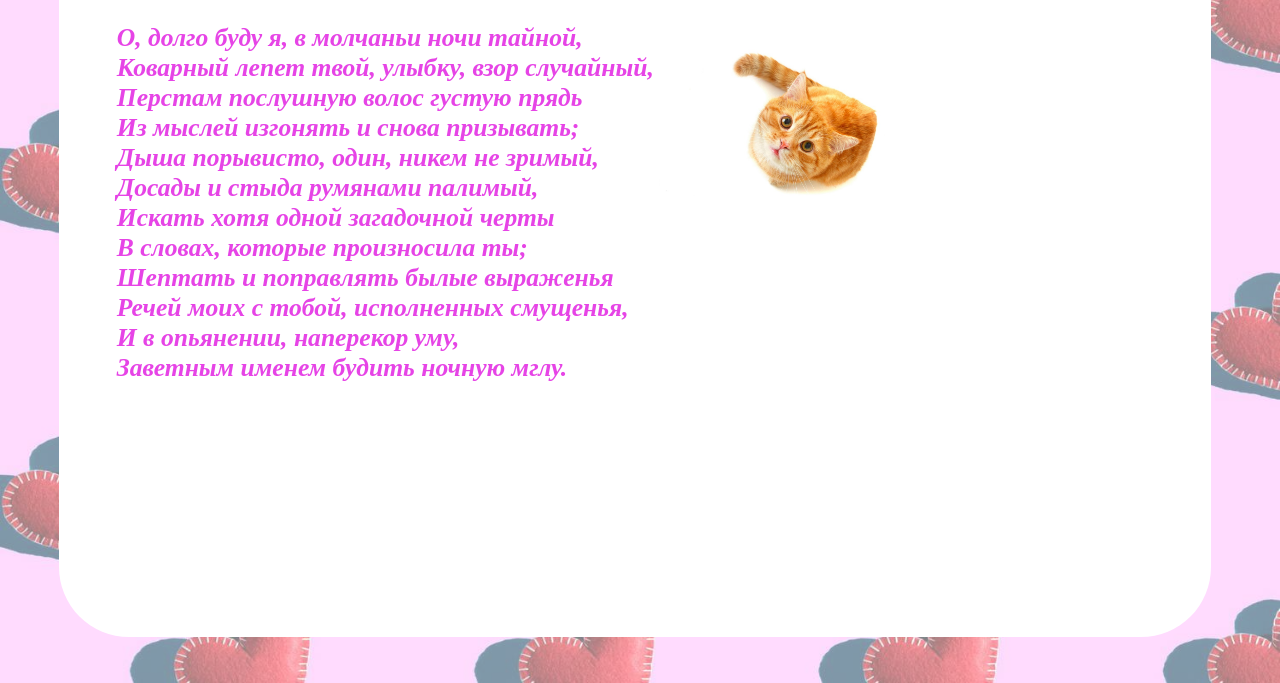
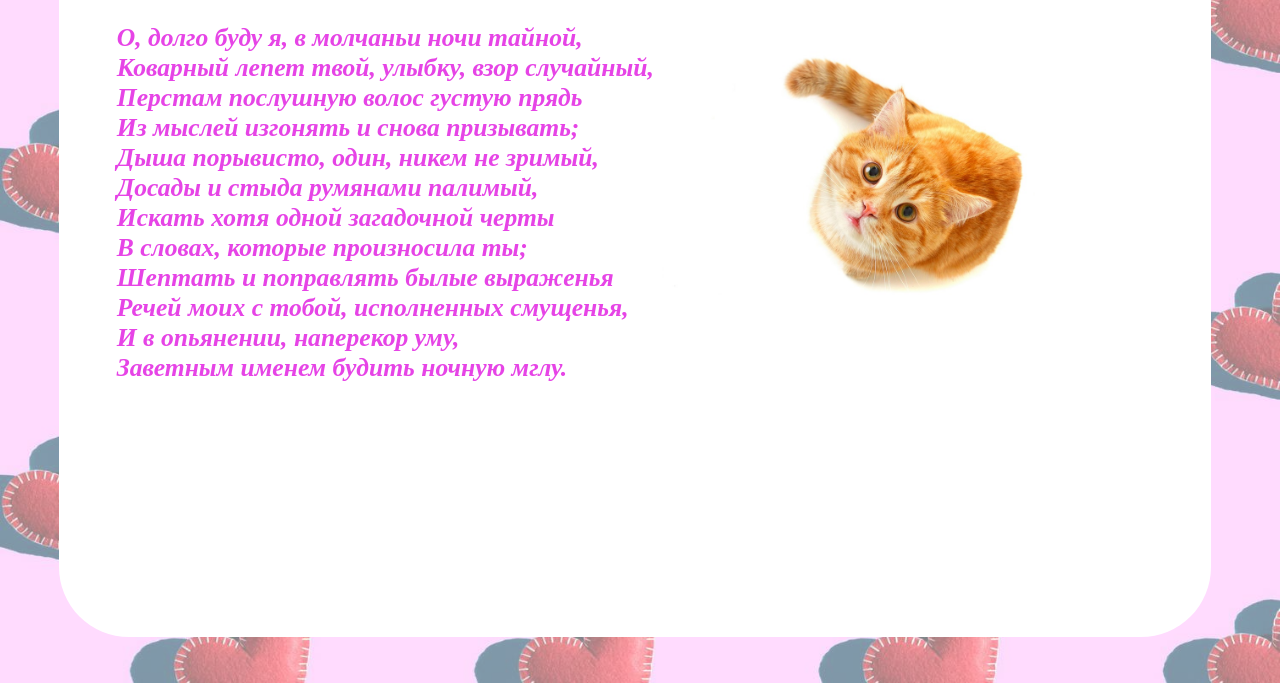
Before and after one commit to 99qop66/love, a plain HTML site: page index.html in a window 1280 px wide. Shown: the part 117-800 px from the top of the page. Drawn offline with Linux system fonts and the light colour scheme.

Commit message:
Update index.html

```diff
--- a/index.html
+++ b/index.html
@@ -28,7 +28,7 @@
             И в опьянении, наперекор уму,<br>
             Заветным именем будить ночную мглу.
         </p>
-        <img id="cat" src="kot-smotrit-v-glaza.jpg" alt="cat" width="20%">
+        <img id="cat" src="kot-smotrit-v-glaza.jpg" alt="cat" width="33%">
     </div>
 </body>
 </html>
```
